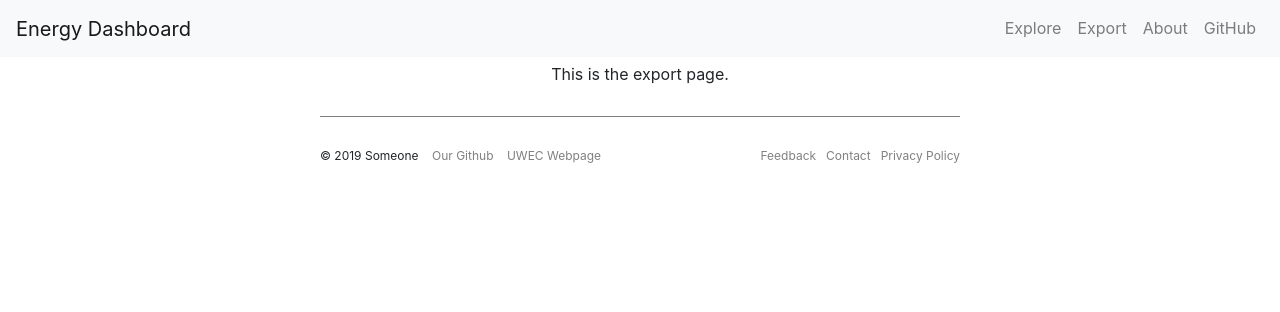
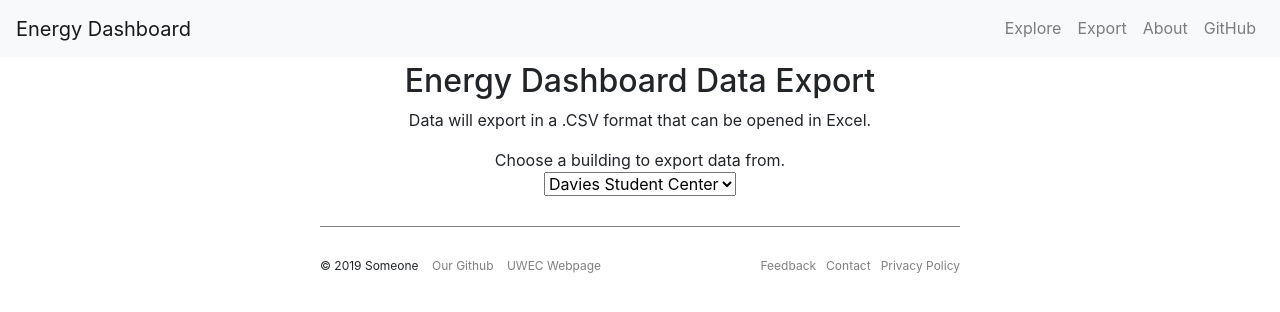
Before and after one commit to uwec-innovation-labs/energy-dashboard-frontend, a React (Create React App) app in the folder frontend/: page /export in a window 1280 px wide. Shown: the top 312 px of the page. Built offline with nearby package versions, Linux system fonts and the light colour scheme.

Commit message:
Basic form setup.

```diff
--- a/frontend/src/components/Export.js
+++ b/frontend/src/components/Export.js
@@ -9,10 +9,24 @@ class Export extends Component {
       <div>
       <AppNav />
         <center>
-          This is the export page.
+          <h2>
+            Energy Dashboard Data Export
+          </h2>
+          <p>
+            Data will export in a .CSV format that can be opened in Excel.
+          </p>
+          <content>
+            Choose a building to export data from.
+          <form>
+            <select>
+              <option value="Davies Student Center">Davies Student Center</option>
+              <option value="McIntyre Library">McIntyre Library</option>
+            </select>
+          </form>
+          </content>
         </center>
         <center>
-        <FooterBar />
+          <FooterBar />
         </center>
       </div>
     )
```
